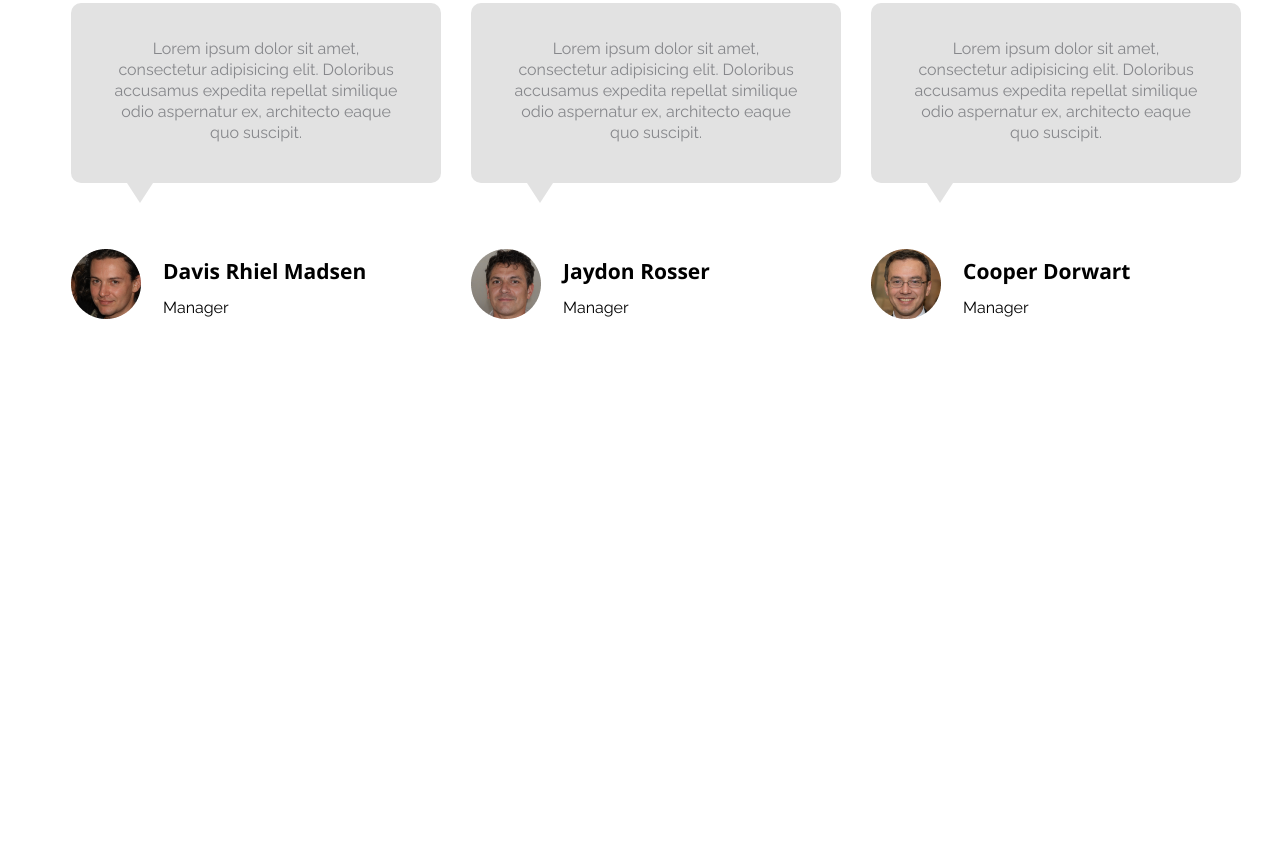
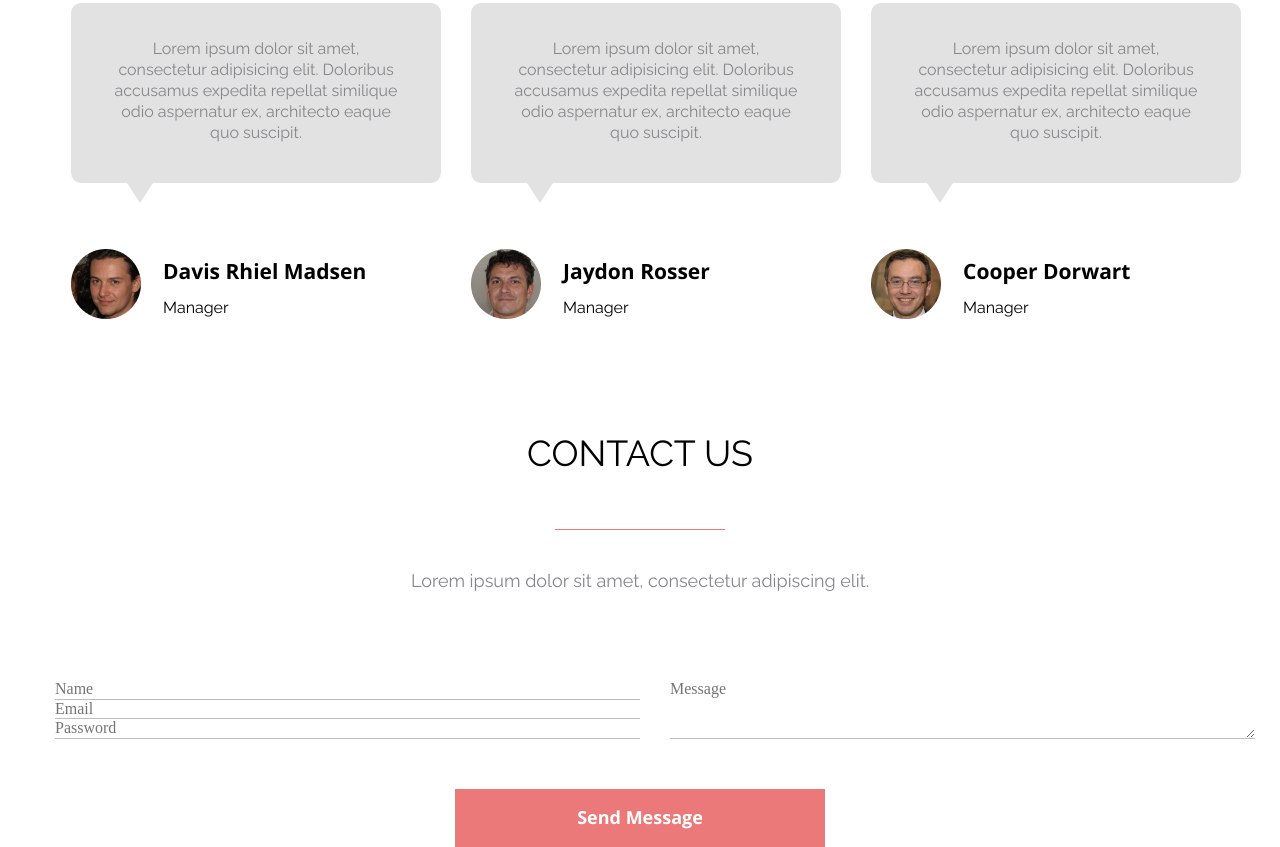
Before and after one commit to Artur1024/TMS-FE, a plain HTML site: page lesson-5/index.html in a window 1280 px wide. Shown: the part 1102-1949 px from the top of the page. Before the commit the page ends 1484 px from the top, so only its background shows below. Drawn offline with Linux system fonts and the light colour scheme.

Commit message:
lesson-9

```diff
--- /dev/null
+++ b/lesson-5/css/contact-us.css
@@ -0,0 +1,67 @@
+.contact-name {
+  font-family: "Raleway";
+  font-size: 36px;
+  line-height: 42px;
+  font-weight: 400;
+  margin-top: 50px;
+  text-transform: uppercase;
+  text-align: center;
+}
+.contact-name::after {
+  content: "";
+  display: block;
+  width: 170px;
+  border-bottom: 1px solid #ec7979;
+  margin: 55px auto 0;
+}
+.contact-name-lorem {
+  font-family: "Raleway";
+  font-size: 18px;
+  font-weight: 400;
+  line-height: 21px;
+  align-items: center;
+  text-align: center;
+  color: #86878b;
+  text-align: center;
+  margin-top: 40px;
+  margin-bottom: 89px;
+}
+.form-contact-block {
+  display: flex;
+  justify-content: center;
+}
+.form-contact__left {
+  flex: 1;
+}
+.form-contact__left * {
+  display: block;
+  width: 100%;
+  border: none;
+  border-bottom: solid 1px #bdbdbd;
+}
+.form-contact__right {
+  flex: 1;
+}
+.form-contact__right * {
+  width: 100%;
+  height: 100%;
+  border: none;
+  border-bottom: solid 1px #bdbdbd;
+  margin-left: 30px;
+}
+.button-message-click {
+  font-family: "opensans";
+  color: white;
+  font-size: 18px;
+  font-weight: 600;
+  background-color: #ec7979;
+  width: 370px;
+  height: 58px;
+  border: none;
+  cursor: pointer;
+}
+.button-message {
+  display: flex;
+  justify-content: center;
+  margin-top: 50px;
+}
--- a/lesson-5/css/index.css
+++ b/lesson-5/css/index.css
@@ -3,3 +3,4 @@
 @import url(common.css);
 @import url(pricing.css);
 @import url(what-our.css);
+@import url(contact-us.css);
--- a/lesson-5/index.html
+++ b/lesson-5/index.html
@@ -133,6 +133,29 @@
             </div>
         </div>
     </section>
+    <section class="contact-us">
+        <div class="container">
+            <h2 class="contact-name">contact us</h2>
+            <h5 class="contact-name-lorem">Lorem ipsum dolor sit amet, consectetur adipiscing elit.</h5>
+            <form class="form-contact">
+                <div class="form-contact-block">
+                    <div class="form-contact__left">
+                        <input type="text" placeholder="Name" name="username">
+                        <input type="email" placeholder="Email" name="email">
+                        <input type="password" placeholder="Password" name="password">
+                    </div>
+                    <div class="form-contact__right">
+                        <textarea name="message" placeholder="Message"></textarea>
+                    </div>
+                </div>
+                <div class="button-message">
+                    <button class="button-message-click">Send Message</button>
+                </div>
+            </form>
+
+        </div>
+        </div>
+    </section>
 </body>
 
 </html>
```
